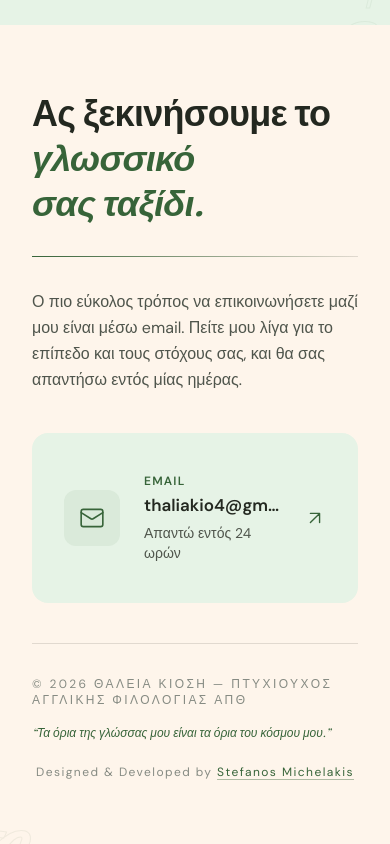
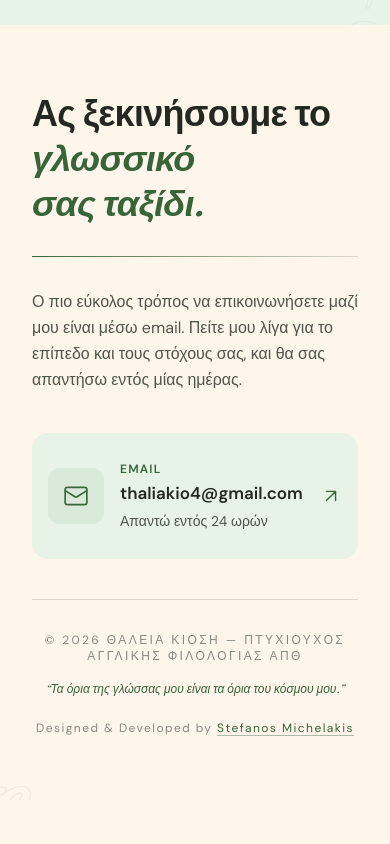
Before and after one commit to Steven404/thalia-portfolio, a Next.js app: page /el in a window 390 px wide. Shown: the part 7648-8492 px from the top of the page. After the commit the page ends 8448 px from the top, so only its background shows below. Built offline with nearby package versions, Linux system fonts and the light colour scheme.

Commit message:
Fix performance issues and contact section responsiveness

```diff
--- a/app/globals.css
+++ b/app/globals.css
@@ -127,9 +127,19 @@ body {
   opacity: 0;
 }
 
+.animate-fade-up-hero-image {
+  animation: fadeUp 0.8s cubic-bezier(0.16, 1, 0.3, 1) forwards;
+  opacity: 0.001;
+}
+
 .animate-fade-in {
   animation: fadeIn 1s ease forwards;
   opacity: 0;
+}
+
+.animate-fade-in {
+  animation: fadeIn 1s ease forwards;
+  opacity: 0.001;
 }
 
 /* Navbar unified entrance */
--- a/components/sections/ContactContent.tsx
+++ b/components/sections/ContactContent.tsx
@@ -1,8 +1,8 @@
 "use client";
 
-import { useState } from "react";
 import { useInView } from "@/hooks/useInView";
 import type { ContactItem } from "@/lib/data";
+import { useState } from "react";
 
 interface Props {
   headline1: string;
@@ -57,8 +57,8 @@ export default function ContactContent({
   contactItem,
 }: Props) {
   const { ref: headerRef, inView: headerIn } = useInView(0.4);
-  const { ref: blockRef, inView: blockIn } = useInView(0.30);
-  const { ref: footerRef, inView: footerIn } = useInView(0.30);
+  const { ref: blockRef, inView: blockIn } = useInView(0.3);
+  const { ref: footerRef, inView: footerIn } = useInView(0.3);
   const [hovered, setHovered] = useState(false);
 
   return (
@@ -83,12 +83,12 @@ export default function ContactContent({
       </div>
 
       <div className="relative z-10 max-w-6xl mx-auto">
-
         {/* ── Header ─────────────────────────────────── */}
         <div ref={headerRef} className="mb-10 md:mb-16">
           <h2
             className="leading-tight"
-            style={{
+            style={
+              {
                 fontFamily: "var(--font-playfair), Playfair Display, serif",
                 fontSize: "clamp(36px, 5vw, 64px)",
                 color: "var(--ink)",
@@ -98,7 +98,8 @@ export default function ContactContent({
                 opacity: headerIn ? 1 : 0,
                 transform: headerIn ? "translateY(0)" : "translateY(24px)",
                 transition: `opacity 700ms ${EXPO}, transform 700ms ${EXPO}`,
-            } as React.CSSProperties}
+              } as React.CSSProperties
+            }
           >
             {headline1}
             <br />
@@ -157,7 +158,7 @@ export default function ContactContent({
           <a
             href={contactItem.href}
             aria-label={`Send an email to ${contactItem.value}`}
-            className="flex items-center justify-between gap-6 px-8 py-10 md:px-12 md:py-12 rounded-2xl"
+            className="flex items-center justify-between gap-2 md:gap-6 px-4 py-7 md:px-12 md:py-12 rounded-2xl"
             style={{
               background: hovered ? "var(--surface-hover)" : "var(--surface)",
               transition: `background 300ms ${EXPO}`,
@@ -166,7 +167,7 @@ export default function ContactContent({
             onMouseLeave={() => setHovered(false)}
           >
             {/* Left: icon badge + contact info */}
-            <div className="flex items-center gap-6 md:gap-8 min-w-0">
+            <div className="flex items-center gap-4 md:gap-8 min-w-0">
               <div
                 className="shrink-0 flex items-center justify-center rounded-xl"
                 style={{
@@ -234,13 +235,13 @@ export default function ContactContent({
           }}
         >
           <span
-            className="text-xs tracking-[0.2em] uppercase"
+            className="text-xs tracking-[0.2em] uppercase max-md:text-center"
             style={{ color: "var(--ink-dim)" }}
           >
             {footerCopy}
           </span>
           <span
-            className="text-xs italic"
+            className="text-xs italic max-md:text-center max-md:w-full"
             style={{
               fontFamily: "var(--font-playfair), Playfair Display, serif",
               color: "var(--sage)",
@@ -282,7 +283,6 @@ export default function ContactContent({
             </a>
           </span>
         </div>
-
       </div>
     </>
   );
--- a/components/sections/Hero.tsx
+++ b/components/sections/Hero.tsx
@@ -23,12 +23,13 @@ export default function Hero() {
         aria-hidden
       >
         <Image
-          className="animate-fade-up delay-500"
+          className="animate-fade-up-hero-image delay-500"
           src="/logo.png"
           alt=""
-          width={1000}
-          height={1000}
+          width={1080}
+          height={335}
           priority
+          fetchPriority="high"
           style={{
             width: "clamp(400px, 38vw, 1000px)",
             height: "auto",
@@ -39,7 +40,7 @@ export default function Hero() {
       {/* Hero content */}
       <div className="relative z-10 flex flex-col lg:justify-center flex-1 px-8 md:px-16 max-w-5xl lg:w-[60%]">
         {/* Logo — mobile only, signature after CTAs */}
-        <div className="mt-4 lg:hidden animate-fade-in delay-500">
+        <div className="mt-4 lg:hidden animate-fade-in-hero-image delay-500">
           <Image
             src="/logo.png"
             alt="English Lessons by Thalia Kiosi"
@@ -47,6 +48,7 @@ export default function Hero() {
             height={0}
             sizes="100vw"
             priority
+            fetchPriority="high"
             style={{
               width: "100vw",
               // height: "auto",
```
Also changed, not shown: public/logo.png. Lines whose indentation alone changed are shown as unchanged.
